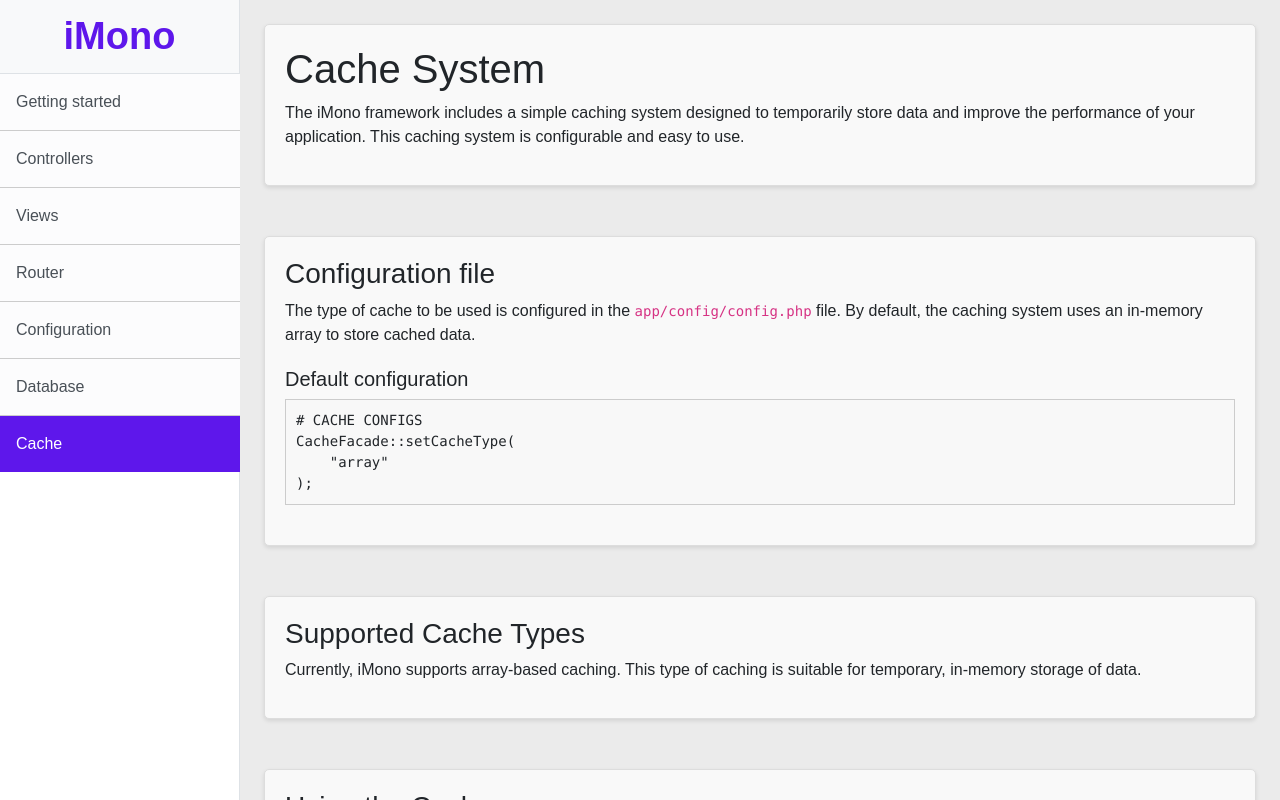
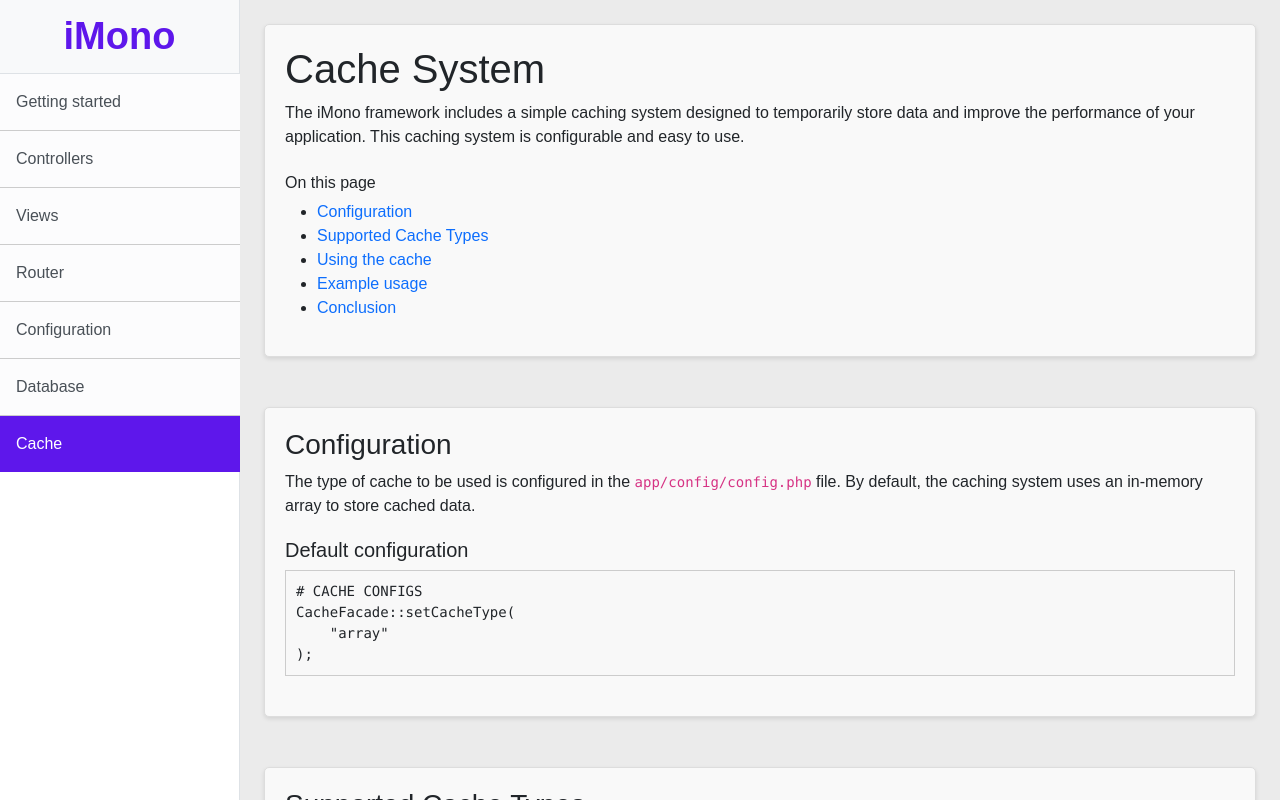
Before and after one commit to FabioAugustoRodrigues/iMono-docs, a Vue app: page /cache in a window 1280 px wide. Shown: the top 800 px of the page. Built offline with nearby package versions, Linux system fonts and the light colour scheme; a web font is replaced by a local one.

Commit message:
add content links

```diff
--- a/src/views/CacheView.vue
+++ b/src/views/CacheView.vue
@@ -6,11 +6,24 @@
                 The iMono framework includes a simple caching system designed to temporarily store data and improve the
                 performance of your application. This caching system is configurable and easy to use.
             </p>
+
+            <div class="row mt-4">
+                <div class="col-12">
+                    <h6>On this page</h6>
+                    <ul class="">
+                        <li><a href="#configuration" class="text-decoration-none">Configuration</a></li>
+                        <li><a href="#supported-types" class="text-decoration-none">Supported Cache Types</a></li>
+                        <li><a href="#using-cache" class="text-decoration-none">Using the cache</a></li>
+                        <li><a href="#example-usage" class="text-decoration-none">Example usage</a></li>
+                        <li><a href="#conclusion" class="text-decoration-none">Conclusion</a></li>
+                    </ul>
+                </div>
+            </div>
         </section>
 
-        <section class="content">
+        <section class="content" id="configuration">
             <div class="sub-content">
-                <h3>Configuration file</h3>
+                <h3>Configuration</h3>
                 <p>
                     The type of cache to be used is configured in the <code>app/config/config.php</code> file.
                     By default, the caching system uses an in-memory array to store cached data.
@@ -22,7 +35,7 @@
             </div>
         </section>
 
-        <section class="content">
+        <section class="content" id="supported-types">
             <h3>Supported Cache Types</h3>
             <p>
                 Currently, iMono supports array-based caching. This type of caching is suitable for temporary, in-memory
@@ -30,7 +43,7 @@
             </p>
         </section>
 
-        <section class="content">
+        <section class="content" id="using-cache">
             <div class="sub-content">
                 <h3>Using the Cache</h3>
                 <p>
@@ -98,7 +111,7 @@
             </div>
         </section>
 
-        <section class="content">
+        <section class="content" id="example-usage">
             <h3>Example usage</h3>
             <p>
                 Below is a complete example demonstrating how to use the caching system in your application:
@@ -106,7 +119,7 @@
             <CodeHighlighter :code="exampleUsage"></CodeHighlighter>
         </section>
 
-        <section class="content">
+        <section class="content" id="conclusion">
             <h3>Conclusion</h3>
             <p>
                 The caching system in the iMono framework is a powerful tool for improving the performance of your
--- a/src/views/ConfigurationView.vue
+++ b/src/views/ConfigurationView.vue
@@ -9,9 +9,19 @@
                 your database
                 connections, cache settings, and other system-wide constants.
             </p>
+
+            <div class="row mt-4">
+                <div class="col-12">
+                    <h6>On this page</h6>
+                    <ul class="">
+                        <li><a href="#configuration-file" class="text-decoration-none">Configuration file</a></li>
+                        <li><a href="#conclusion" class="text-decoration-none">Conclusion</a></li>
+                    </ul>
+                </div>
+            </div>
         </section>
 
-        <section class="content">
+        <section class="content" id="configuration-file">
             <h3>Configuration file</h3>
             <p>
                 The <code>config.php</code> file is where you define constants and configure system settings. It
@@ -25,7 +35,7 @@
             <CodeHighlighter :code="configFile"></CodeHighlighter>
         </section>
 
-        <section class="content">
+        <section class="content" id="conclusion">
             <h3>Conclusion</h3>
             <p>
                 The <code>config.php</code> file in the iMono framework is the central location for defining system-wide
--- a/src/views/ControllersView.vue
+++ b/src/views/ControllersView.vue
@@ -11,9 +11,20 @@
       <p>
         The controller files are located in <code>app/http/controller</code> folder.
       </p>
+
+      <div class="row mt-4">
+        <div class="col-12">
+          <h6>On this page</h6>
+          <ul class="">
+            <li><a href="#controller-abstract-class" class="text-decoration-none">Controller Abstract Class</a></li>
+            <li><a href="#usage" class="text-decoration-none">Usage</a></li>
+            <li><a href="#conclusion" class="text-decoration-none">Conclusion</a></li>
+          </ul>
+        </div>
+      </div>
     </section>
 
-    <section class="content">
+    <section class="content" id="controller-abstract-class">
       <div class="sub-content">
         <h3>Controller Abstract Class</h3>
         <p>
@@ -60,7 +71,7 @@
       </div>
     </section>
 
-    <section class="content">
+    <section class="content" id="usage">
       <div class="sub-content">
         <h3>Usage</h3>
         <p>
@@ -90,7 +101,7 @@
       </div>
     </section>
 
-    <section class="content">
+    <section class="content" id="conclusion">
       <h3>Conclusion</h3>
 
       <p>
--- a/src/views/DatabaseView.vue
+++ b/src/views/DatabaseView.vue
@@ -10,9 +10,22 @@
                 Objects) extension to establish and manage database connections. The class follows the Singleton pattern
                 to ensure that only one database connection is active at any given time.
             </p>
+
+            <div class="row mt-4">
+                <div class="col-12">
+                    <h6>On this page</h6>
+                    <ul class="">
+                        <li><a href="#configuration" class="text-decoration-none">Configuration</a></li>
+                        <li><a href="#class-definition" class="text-decoration-none">Class definition</a></li>
+                        <li><a href="#usage" class="text-decoration-none">Usage</a></li>
+                        <li><a href="#singletton-pattern" class="text-decoration-none">Singletton Pattern</a></li>
+                        <li><a href="#conclusion" class="text-decoration-none">Conclusion</a></li>
+                    </ul>
+                </div>
+            </div>
         </section>
 
-        <section class="content">
+        <section class="content" id="configuration">
             <h3>Configuration</h3>
             <p>
                 Before using the <code>Connection</code> class, ensure that your database configurations are set
@@ -26,7 +39,7 @@
             <CodeHighlighter :code="configFile"></CodeHighlighter>
         </section>
 
-        <section class="content">
+        <section class="content" id="class-definition">
             <div class="sub-content">
                 <h3>Class Definition</h3>
                 <p>
@@ -68,7 +81,7 @@
             </div>
         </section>
 
-        <section class="content">
+        <section class="content" id="usage">
             <div class="sub-content">
                 <h3>Usage</h3>
                 <p>
@@ -84,7 +97,7 @@
             </div>
         </section>
 
-        <section class="content">
+        <section class="content" id="singleton-pattern">
             <h3>Singleton Pattern</h3>
             <p>
                 While you can establish database connections in various ways, the iMono framework promotes the use of
@@ -94,7 +107,7 @@
             </p>
         </section>
 
-        <section class="content">
+        <section class="content" id="conclusion">
             <h3>Conclusion</h3>
             <p>
                 The <code>Connection</code> class in the iMono framework provides a streamlined way to manage database
--- a/src/views/HomeView.vue
+++ b/src/views/HomeView.vue
@@ -16,9 +16,20 @@
         as
         possible.
       </p>
+
+      <div class="row mt-4">
+        <div class="col-12">
+          <h6>On this page</h6>
+          <ul class="">
+            <li><a href="#installation" class="text-decoration-none">Installation</a></li>
+            <li><a href="#tutorial" class="text-decoration-none">Very quick tutorial</a></li>
+            <li><a href="#next-steps" class="text-decoration-none">Next steps</a></li>
+          </ul>
+        </div>
+      </div>
     </section>
 
-    <section class="content">
+    <section class="content" id="installation">
       <h3>Installation</h3>
       <p>To get started with iMono, follow these simple steps:</p>
       <ol>
@@ -34,7 +45,7 @@
       </ol>
     </section>
 
-    <section class="content">
+    <section class="content" id="tutorial">
       <div class="sub-content">
         <h3>Very quick tutorial</h3>
       </div>
@@ -60,7 +71,7 @@
       </div>
     </section>
 
-    <section class="content">
+    <section class="content" id="next-steps">
       <p>
         In the next steps it will be described how to use the controllers, routes and all iMono features
       </p>
--- a/src/views/RouterView.vue
+++ b/src/views/RouterView.vue
@@ -11,9 +11,23 @@
                 for preprocessing requests.
                 The system also supports route patterns, facilitating dynamic parameters within URLs.
             </p>
+
+            <div class="row mt-4">
+                <div class="col-12">
+                    <h6>On this page</h6>
+                    <ul class="">
+                        <li><a href="#creating-route" class="text-decoration-none">Creating a Route</a></li>
+                        <li><a href="#methods" class="text-decoration-none">Methods for Defining Routes</a></li>
+                        <li><a href="#route-patterns" class="text-decoration-none">Route patterns</a></li>
+                        <li><a href="#adding-middleware" class="text-decoration-none">Adding middleware</a></li>
+                        <li><a href="#middleware-class" class="text-decoration-none">Middleware class</a></li>
+                        <li><a href="#conclusion" class="text-decoration-none">Conclusion</a></li>
+                    </ul>
+                </div>
+            </div>
         </section>
 
-        <section class="content">
+        <section class="content" id="creating-route">
             <div class="sub-content">
                 <h3>Creating a Route</h3>
                 <p>
@@ -31,7 +45,7 @@
             </div>
         </section>
 
-        <section class="content">
+        <section class="content" id="methods">
             <div class="sub-content">
                 <h3>Methods for Defining Routes</h3>
 
@@ -64,7 +78,7 @@
             </div>
         </section>
 
-        <section class="content">
+        <section class="content" id="route-pattern">
             <div class="sub-content">
                 <h3>Route Patterns</h3>
                 <p>
@@ -84,7 +98,7 @@
             </div>
         </section>
 
-        <section class="content">
+        <section class="content" id="adding-middleware">
             <div class="sub-content">
                 <h3>Adding middleware</h3>
                 <p>
@@ -107,7 +121,7 @@
             </div>
         </section>
 
-        <section class="content">
+        <section class="content" id="middleware-class">
             <div class="sub-content">
                 <h3>Middleware Class</h3>
                 <p>
@@ -125,7 +139,7 @@
             </div>
         </section>
 
-        <section class="content">
+        <section class="content" id="conclusion">
             <h3>Conclusion</h3>
             <p>
                 The iMono framework's router system provides a flexible and powerful way to handle routing in your
--- a/src/views/ViewsView.vue
+++ b/src/views/ViewsView.vue
@@ -8,9 +8,21 @@
                 Views in iMono are stored in the <code>app/views</code> directory
                 and can be rendered by the controller using the <code>View</code> class.
             </p>
+
+            <div class="row mt-4">
+                <div class="col-12">
+                    <h6>On this page</h6>
+                    <ul class="">
+                        <li><a href="#view-class" class="text-decoration-none">View class</a></li>
+                        <li><a href="#directory-structure" class="text-decoration-none">Directory structure</a></li>
+                        <li><a href="#example-usage" class="text-decoration-none">Example usage in controllers</a></li>
+                        <li><a href="#conclusion" class="text-decoration-none">Conclusion</a></li>
+                    </ul>
+                </div>
+            </div>
         </section>
 
-        <section class="content">
+        <section class="content" id="view-class">
             <div class="sub-content">
                 <h3>View Class</h3>
                 <p>
@@ -41,7 +53,7 @@
             </div>
         </section>
 
-        <section class="content">
+        <section class="content" id="directory-structure">
             <h3>Directory Structure</h3>
             <p>
                 Views are stored in the <code>app/views</code> directory. The render method supports
@@ -56,7 +68,7 @@
             <p>If neither file exists, an error message is displayed.</p>
         </section>
 
-        <section class="content">
+        <section class="content" id="example-usage">
             <h3>Example Usage in Controllers</h3>
             <p>
                 The <code>ControllerAbstract</code> class provides a view method that leverages the
@@ -71,7 +83,7 @@
             </p>
         </section>
 
-        <section class="content">
+        <section class="content" id="conclusion">
             <h3>Conclusion</h3>
             <p>
                 The iMono framework's view rendering system is designed to be simple and flexible. By
```
